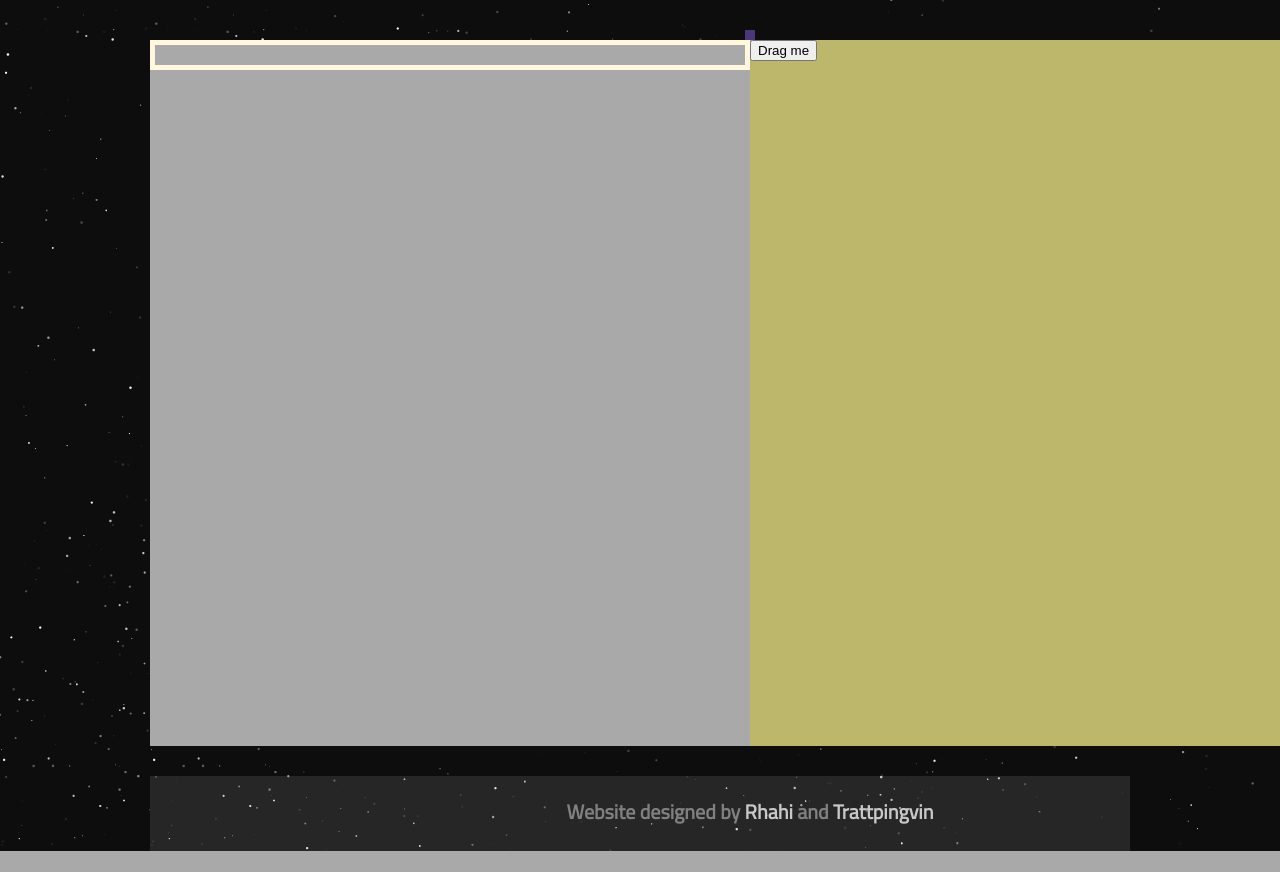
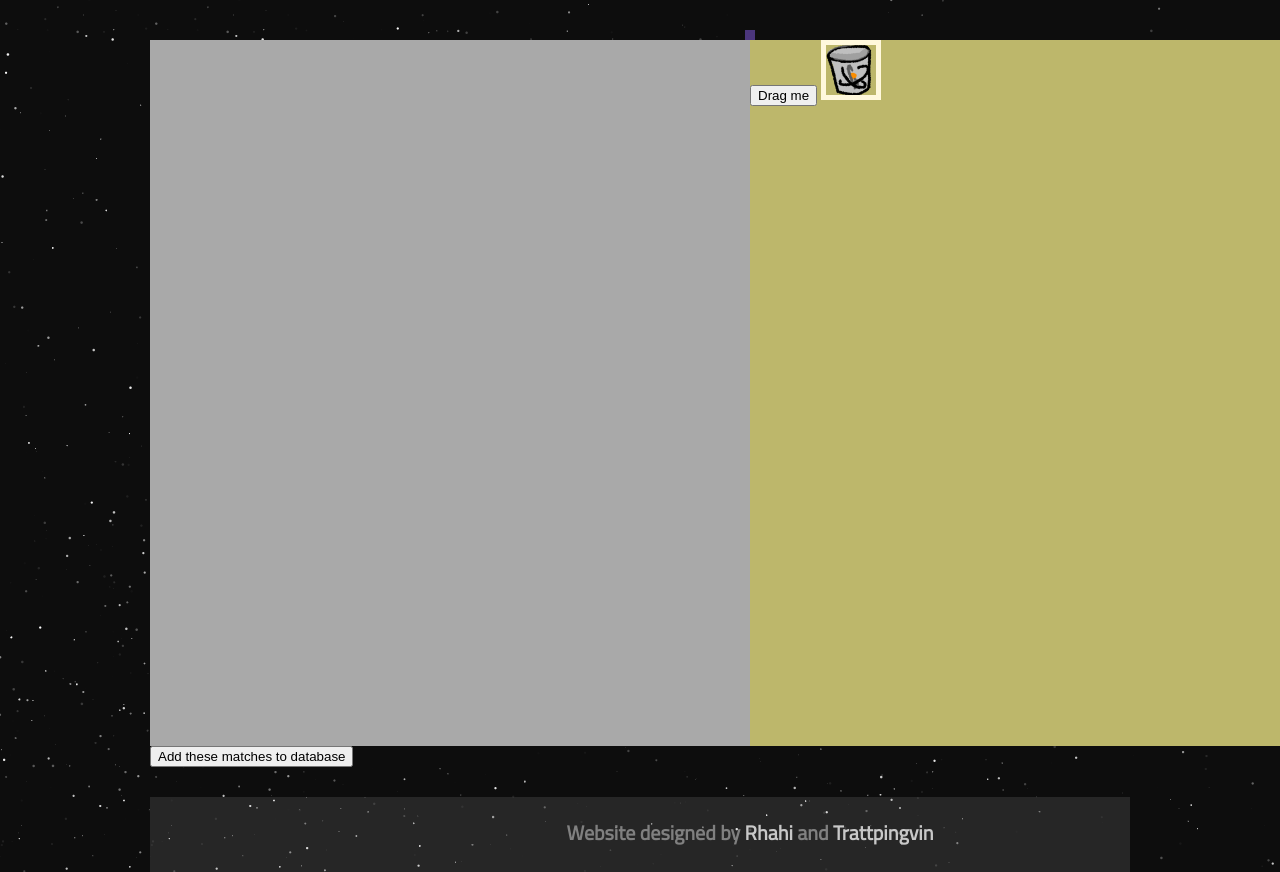
Before and after one commit to Trattpingvin/dawn, a Django app: template templates/matchmaking/staging.html in a window 1280 px wide; the page is wider, and only the part inside the window is pictured. Shown: the part 75-947 px from the top of that part. Before the commit the page ends 926 px from the top of that part, so only its background shows below. Run offline with Django 3.2, Linux system fonts and the light colour scheme; the template is opened without the code that fills it, so the values that code supplies are empty.

Commit message:
add a trashbin graphic

```diff
--- a/static/css/matchmaking.css
+++ b/static/css/matchmaking.css
@@ -31,7 +31,6 @@ div.stats{
     height: 100%;
     background: darkkhaki;
 }
-
 .droptarget{
     min-width: 20px;
     min-height: 20px;
--- a/templates/matchmaking/staging.html
+++ b/templates/matchmaking/staging.html
@@ -10,7 +10,7 @@
         let chooseDay = function(day){
             $(".dayselect").each(function(index)
             {
-                this.removeClass("selected");
+                $(this).removeClass("selected");
             });
             $("#"+day).addClass("selected");
         };
@@ -19,8 +19,8 @@
             $(".dayselect").click(function (event) {
                 chooseDay(event.target.id);
             });
-           setupDragAndDrop();
-           console.log("setup done");
+            setupDragAndDrop();
+            console.log("setup done");
         });
 
         let setupDragAndDrop = function()
@@ -30,8 +30,6 @@
             $(".draggable").mousedown(function(event) {
                 let currentObj = document.getElementById(event.target.id);
                 //if has class source, make a non-source copy instead
-                console.log("onmousedown");
-                console.log(currentObj);
                 let shiftX = event.clientX - currentObj.getBoundingClientRect().left;
                 let shiftY = event.clientY - currentObj.getBoundingClientRect().top;
 
@@ -72,21 +70,22 @@
 
                 currentObj.onmouseup = function() {
                     document.removeEventListener('mousemove', onMouseMove);
+                    leaveDroppable(currentDroppable);
                     currentObj.onmouseup = null;
                 };
 
                 currentObj.ondragstart = function() {
-                return false;
-            };
+                    return false;
+                };
 
             });
 
             function enterDroppable(elem) {
-                elem.style.background = 'pink';
+                elem.style.background = '#d8d8d8';
             }
 
             function leaveDroppable(elem) {
-                elem.style.background = '';
+                if(elem) elem.style.background = '';
             }
 
 
@@ -99,14 +98,18 @@
     </div>
     <div class="big">
         <div class="matches">
-            <div class="droptarget" id="drop21"></div>
+            {% for match in matches %}
+                <div class="droptarget" id="match{{ match }}"></div>
+            {% endfor %}
         </div>
         <div class="stats">
             <button class="draggable" id="drag21">Drag me</button>
+            <img src="{% static 'img/trashbin.png' %}" class="droptarget" id="trashcan" width="50" height="50">
 
         </div>
 
     </div>
+    <button id="makematches">Add these matches to database</button>
 
 
 
--- a/tournament/constants.py
+++ b/tournament/constants.py
@@ -1 +1,2 @@
 days = 4
+matches = 8
```
Also changed, not shown: tournament/views.py (+9 -5 lines), static/img/trashbin.png (added).
